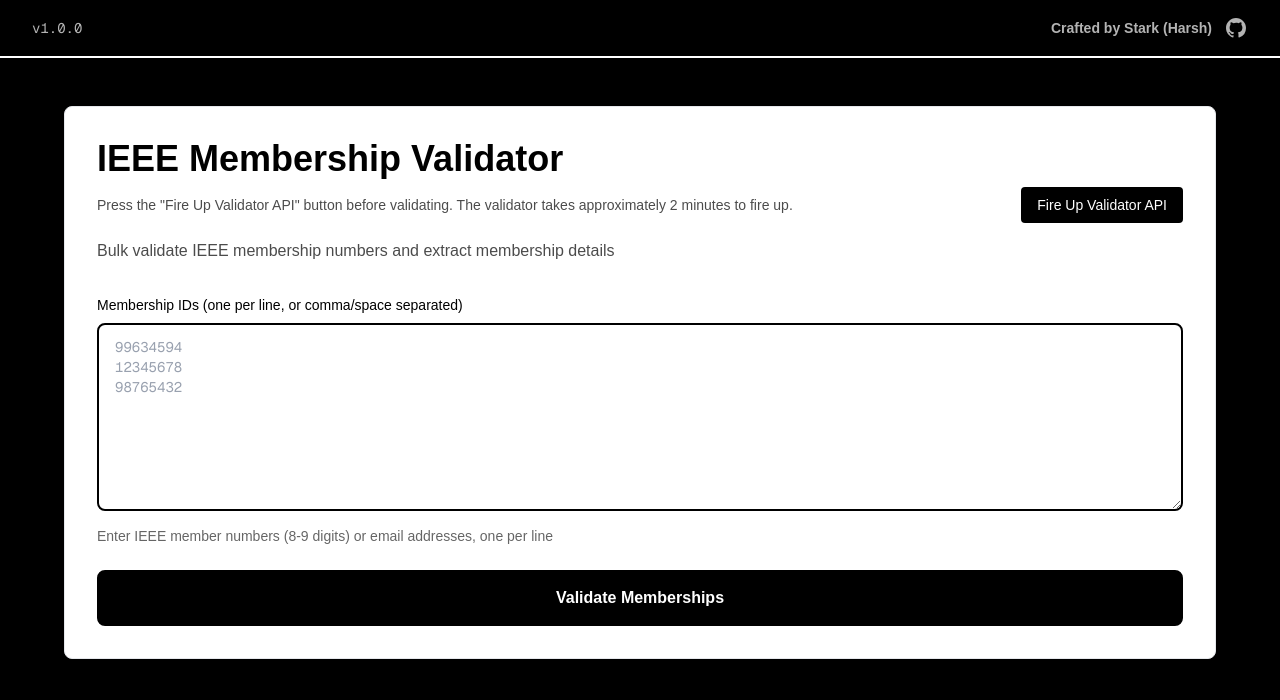
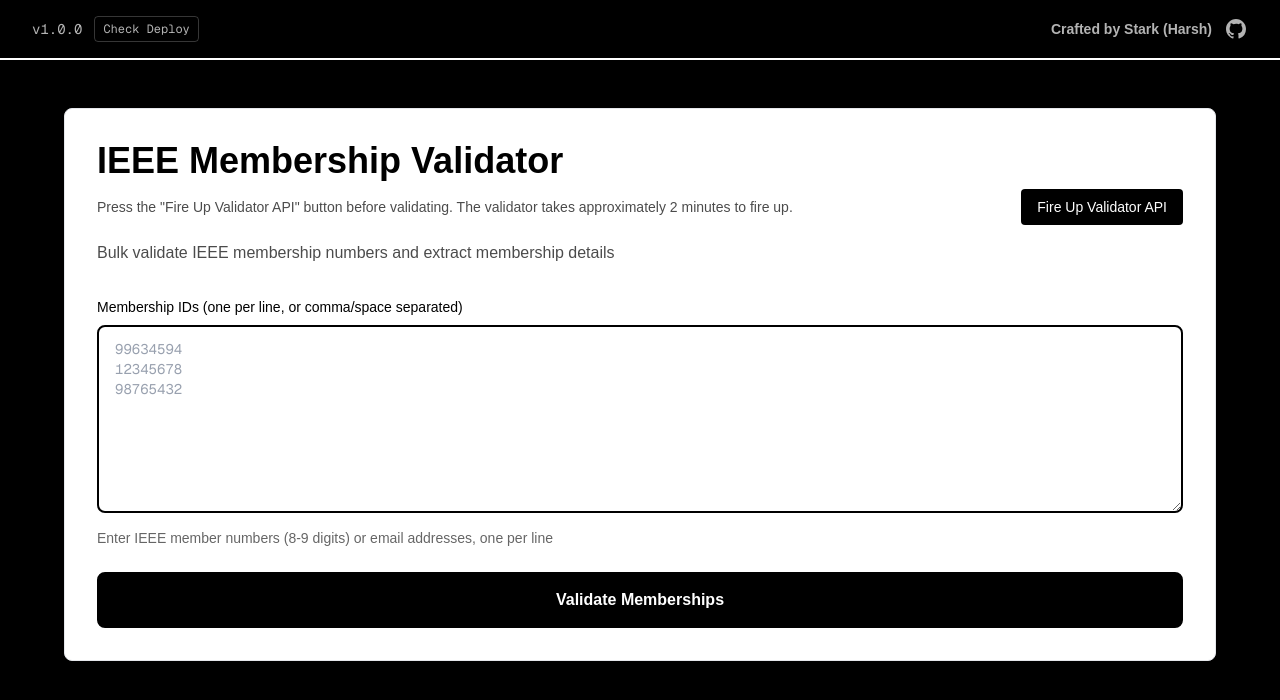
Before and after one commit to StarkAg/ieee-membership-validator, a Next.js app: page / in a window 1280 px wide. Shown: the top 700 px of the page. Built offline with nearby package versions, Linux system fonts and the light colour scheme.

Commit message:
Add Vercel deployment status checker with API endpoint and UI indicator

```diff
--- /dev/null
+++ b/app/api/deployment-status/route.ts
@@ -0,0 +1,75 @@
+import { NextRequest, NextResponse } from 'next/server';
+
+/**
+ * API route to check Vercel deployment status
+ * Requires VERCEL_TOKEN and VERCEL_PROJECT_ID environment variables
+ */
+export async function GET(request: NextRequest) {
+  try {
+    const vercelToken = process.env.VERCEL_TOKEN;
+    const projectId = process.env.VERCEL_PROJECT_ID;
+    const teamId = process.env.VERCEL_TEAM_ID; // Optional
+
+    if (!vercelToken || !projectId) {
+      return NextResponse.json({
+        available: false,
+        message: 'Vercel API credentials not configured',
+        instructions: 'Add VERCEL_TOKEN and VERCEL_PROJECT_ID to Vercel environment variables to enable deployment status checking.',
+      });
+    }
+
+    // Get latest deployment from Vercel API
+    const apiUrl = teamId
+      ? `https://api.vercel.com/v6/deployments?projectId=${projectId}&teamId=${teamId}&limit=1`
+      : `https://api.vercel.com/v6/deployments?projectId=${projectId}&limit=1`;
+
+    const response = await fetch(apiUrl, {
+      headers: {
+        Authorization: `Bearer ${vercelToken}`,
+      },
+    });
+
+    if (!response.ok) {
+      const errorText = await response.text();
+      return NextResponse.json({
+        available: false,
+        message: 'Failed to fetch deployment status',
+        error: errorText,
+      }, { status: response.status });
+    }
+
+    const data = await response.json();
+    const deployments = data.deployments || [];
+
+    if (deployments.length === 0) {
+      return NextResponse.json({
+        available: false,
+        message: 'No deployments found',
+      });
+    }
+
+    const latestDeployment = deployments[0];
+
+    return NextResponse.json({
+      available: true,
+      deployment: {
+        id: latestDeployment.uid,
+        url: latestDeployment.url,
+        state: latestDeployment.state, // 'READY', 'BUILDING', 'ERROR', 'QUEUED', 'CANCELED'
+        createdAt: latestDeployment.createdAt,
+        readyAt: latestDeployment.readyAt,
+        buildingAt: latestDeployment.buildingAt,
+      },
+      isReady: latestDeployment.state === 'READY',
+      isBuilding: latestDeployment.state === 'BUILDING' || latestDeployment.state === 'QUEUED',
+      isError: latestDeployment.state === 'ERROR' || latestDeployment.state === 'CANCELED',
+    });
+  } catch (error: any) {
+    console.error('Error checking deployment status:', error);
+    return NextResponse.json({
+      available: false,
+      message: 'Error checking deployment status',
+      error: error.message,
+    }, { status: 500 });
+  }
+}
--- a/app/page.tsx
+++ b/app/page.tsx
@@ -28,6 +28,14 @@
   const [refreshing, setRefreshing] = useState(false);
   const [refreshMessage, setRefreshMessage] = useState<string | null>(null);
   const [countdown, setCountdown] = useState<number | null>(null);
+  const [deploymentStatus, setDeploymentStatus] = useState<{
+    state: string | null;
+    isReady: boolean;
+    isBuilding: boolean;
+    isError: boolean;
+    url: string | null;
+  } | null>(null);
+  const [checkingDeployment, setCheckingDeployment] = useState(false);
 
   const handleValidate = async () => {
     // Check if validator needs to be fired up first
@@ -212,13 +220,76 @@
     return () => clearTimeout(timer);
   }, [countdown]);
 
+  const checkDeploymentStatus = async () => {
+    setCheckingDeployment(true);
+    try {
+      const response = await fetch('/api/deployment-status');
+      const data = await response.json();
+
+      if (data.available && data.deployment) {
+        setDeploymentStatus({
+          state: data.deployment.state,
+          isReady: data.isReady,
+          isBuilding: data.isBuilding,
+          isError: data.isError,
+          url: data.deployment.url || null,
+        });
+      } else {
+        setDeploymentStatus({
+          state: 'NOT_CONFIGURED',
+          isReady: false,
+          isBuilding: false,
+          isError: false,
+          url: null,
+        });
+      }
+    } catch (err) {
+      setDeploymentStatus({
+        state: 'ERROR',
+        isReady: false,
+        isBuilding: false,
+        isError: true,
+        url: null,
+      });
+    } finally {
+      setCheckingDeployment(false);
+    }
+  };
+
   return (
     <div className="min-h-screen bg-black">
       {/* Header */}
       <header className="w-full border-b-2 border-white bg-black py-3 px-3 sm:py-4 sm:px-6 lg:px-8">
         <div className="w-full flex items-center justify-between">
-          <div className="text-white opacity-70 text-xs sm:text-sm font-mono">
-            {APP_VERSION}
+          <div className="flex items-center gap-2 sm:gap-3">
+            <div className="text-white opacity-70 text-xs sm:text-sm font-mono">
+              {APP_VERSION}
+            </div>
+            <button
+              onClick={checkDeploymentStatus}
+              disabled={checkingDeployment}
+              className="text-white opacity-70 hover:opacity-100 text-[10px] sm:text-xs font-mono px-2 py-1 border border-white/30 rounded hover:border-white/50 transition-all disabled:opacity-50"
+              title="Check deployment status"
+            >
+              {checkingDeployment ? 'Checking...' : 'Check Deploy'}
+            </button>
+            {deploymentStatus && (
+              <div className={`text-[10px] sm:text-xs font-mono px-2 py-1 rounded ${
+                deploymentStatus.isReady
+                  ? 'bg-green-500/20 text-green-400 border border-green-500/30'
+                  : deploymentStatus.isBuilding
+                  ? 'bg-yellow-500/20 text-yellow-400 border border-yellow-500/30'
+                  : deploymentStatus.isError
+                  ? 'bg-red-500/20 text-red-400 border border-red-500/30'
+                  : 'bg-gray-500/20 text-gray-400 border border-gray-500/30'
+              }`}>
+                {deploymentStatus.state === 'READY' ? '✅ Ready' :
+                 deploymentStatus.state === 'BUILDING' || deploymentStatus.state === 'QUEUED' ? '⏳ Building' :
+                 deploymentStatus.state === 'ERROR' ? '❌ Error' :
+                 deploymentStatus.state === 'NOT_CONFIGURED' ? '⚙️ Not Configured' :
+                 deploymentStatus.state}
+              </div>
+            )}
           </div>
           <div className="flex items-center gap-1.5 sm:gap-3">
             <p className="text-white opacity-70 text-[10px] sm:text-xs md:text-sm font-bold whitespace-nowrap">
```
Also changed, not shown: 1 other file (tests, documents, lock files or other folders).
